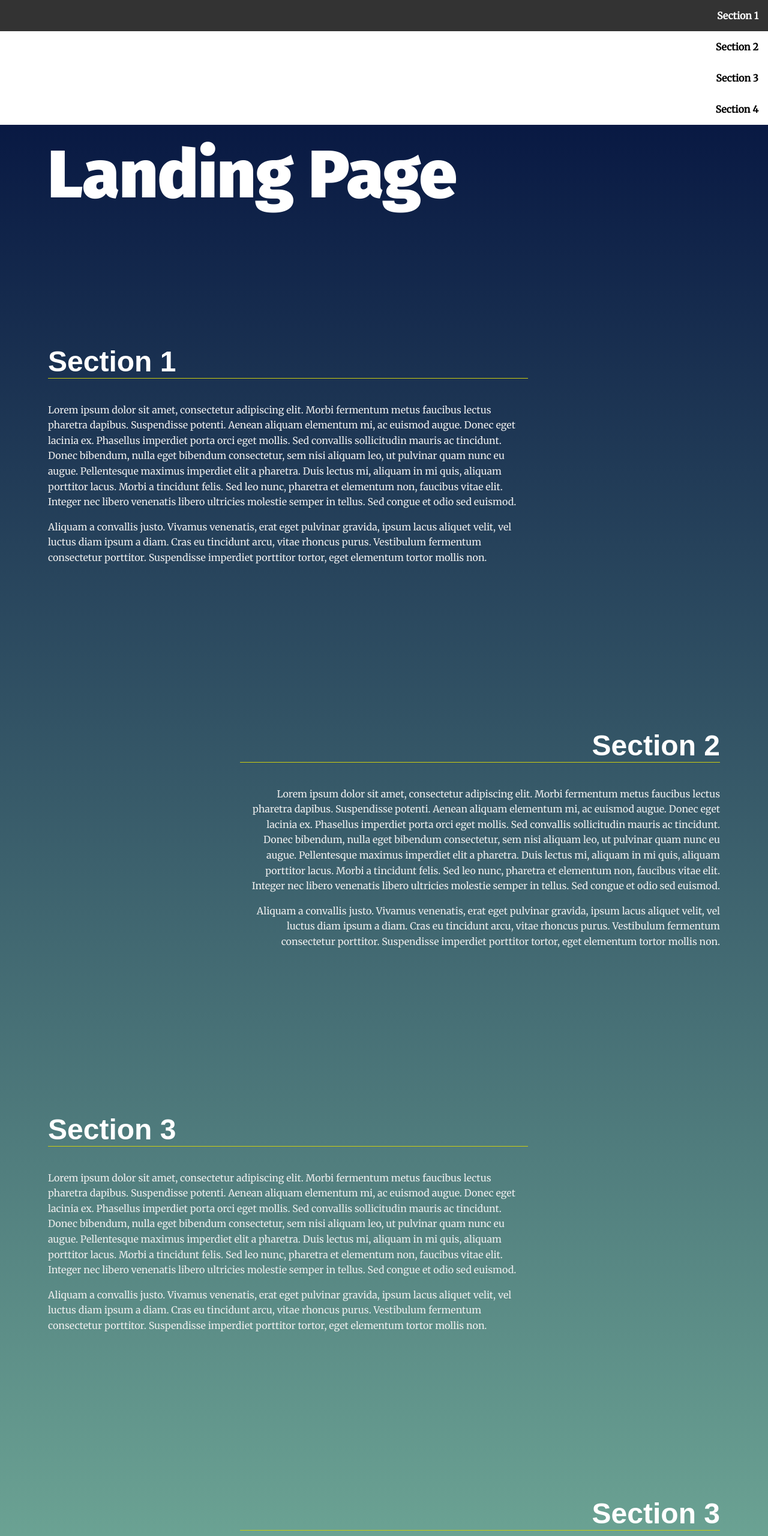
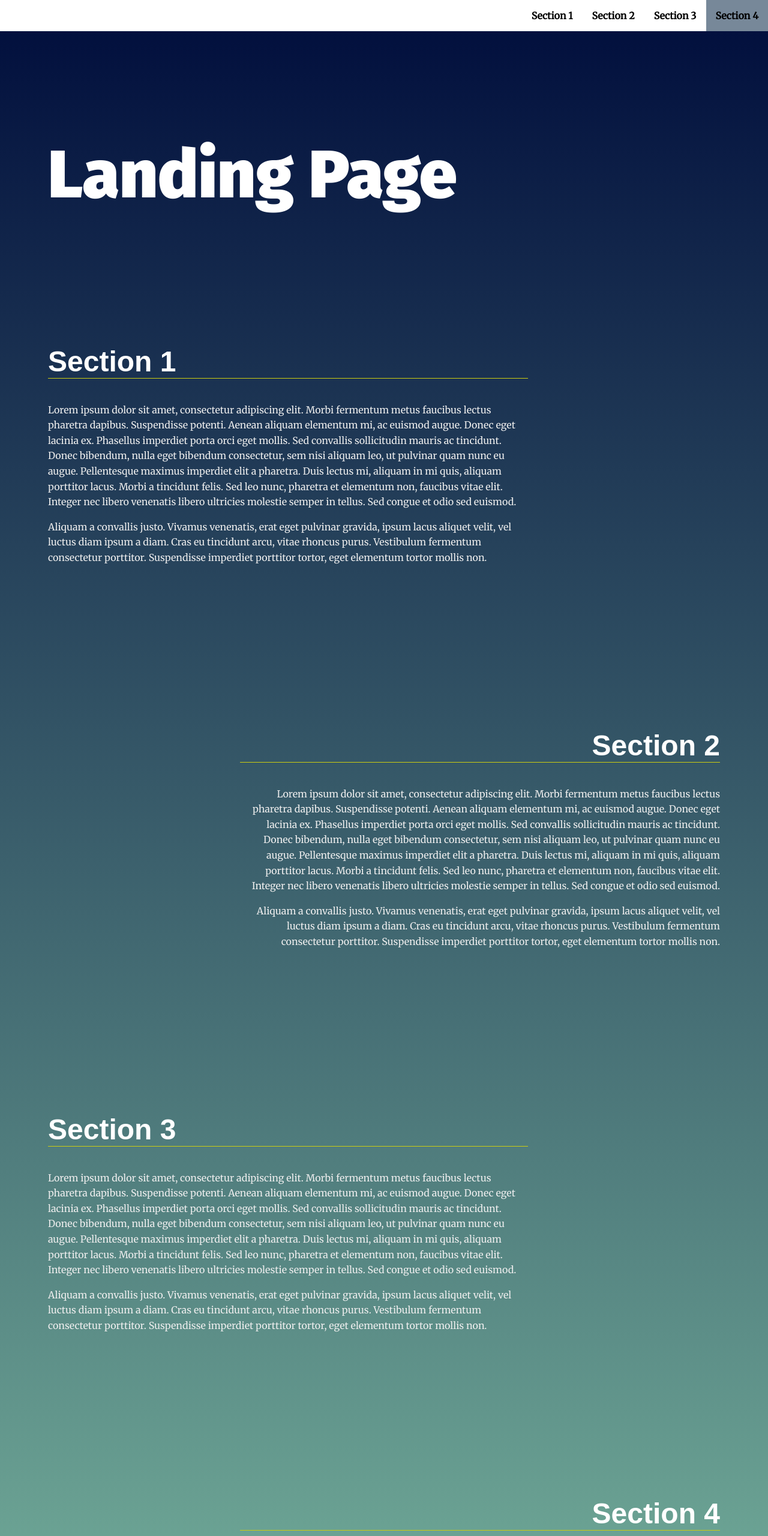
Before and after one commit to 01158765343/landing-page, a plain HTML site: page index.html in a window 1280 px wide. Shown: the top 2560 px of the page at 60% size. Drawn offline with Linux system fonts and the light colour scheme.

Commit message:
add class activ to link

```diff
--- a/css/styles.css
+++ b/css/styles.css
@@ -79,7 +79,7 @@ a {
     text-decoration: none;
 }
 .navbar__menu .menu__link {
-    display: block;
+    display: inline-block;
     padding: 1em;
     font-weight: bold;
     text-decoration: none;
@@ -225,3 +225,7 @@ section.your-active-class .landing__container::after {
 		           rotate(-360deg);
 	}
 }
+/*class active to element li*/
+.activ-li {
+    background-color: lightslategray;
+}
--- a/index.html
+++ b/index.html
@@ -55,7 +55,7 @@
     </section>
     <section id="section4" data-nav="Section 4">
       <div class="landing__container">
-        <h2>Section 3</h2>
+        <h2>Section 4</h2>
         <p>Lorem ipsum dolor sit amet, consectetur adipiscing elit. Morbi fermentum metus faucibus lectus pharetra dapibus. Suspendisse potenti. Aenean aliquam elementum mi, ac euismod augue. Donec eget lacinia ex. Phasellus imperdiet porta orci eget mollis. Sed convallis sollicitudin mauris ac tincidunt. Donec bibendum, nulla eget bibendum consectetur, sem nisi aliquam leo, ut pulvinar quam nunc eu augue. Pellentesque maximus imperdiet elit a pharetra. Duis lectus mi, aliquam in mi quis, aliquam porttitor lacus. Morbi a tincidunt felis. Sed leo nunc, pharetra et elementum non, faucibus vitae elit. Integer nec libero venenatis libero ultricies molestie semper in tellus. Sed congue et odio sed euismod.</p>
 
         <p>Aliquam a convallis justo. Vivamus venenatis, erat eget pulvinar gravida, ipsum lacus aliquet velit, vel luctus diam ipsum a diam. Cras eu tincidunt arcu, vitae rhoncus purus. Vestibulum fermentum consectetur porttitor. Suspendisse imperdiet porttitor tortor, eget elementum tortor mollis non.</p>
--- a/js/app.js
+++ b/js/app.js
@@ -34,6 +34,10 @@ section.forEach(function (link){
     // remove activ class
     link.scrollIntoView({behavior:'smooth'});
     //scorll in to view section have same attribute
+    removAct();
+    // function to remove class activ from all element li
+    li.classList.add('activ-li');
+    // event add class activ to element li
    });
 });
 
@@ -44,16 +48,34 @@ function removActiv(){
   }
 }
 
+// get all element li
+const allLi =document.querySelectorAll('li');
+
 //function always make when scroll in document
 onscroll= function (){
   section.forEach(function (elem){
+    allLi.forEach(function (li){
       // if hade element section btwen -50 , 100 add class active
       // else remove class active
       if (elem.getBoundingClientRect().top > -50 && elem.getBoundingClientRect().top <= 100){
         elem.getAttribute('data-nav');
         elem.classList.add('your-active-class');
+        // add activ class to li element when scroll
+        if(elem.getAttribute('data-nav')==li.textContent){
+          li.classList.add('activ-li');
+        }else {
+          li.classList.remove('activ-li');
+        }
       } else {
         elem.classList.remove('your-active-class');
       }
     });
+  });
 }
+
+// function to remove activ class from li
+function removAct(){
+  allLi.forEach(function(li){
+    li.classList.remove('activ-li')
+  });
+}
```
Lines whose indentation alone changed are shown as unchanged.
